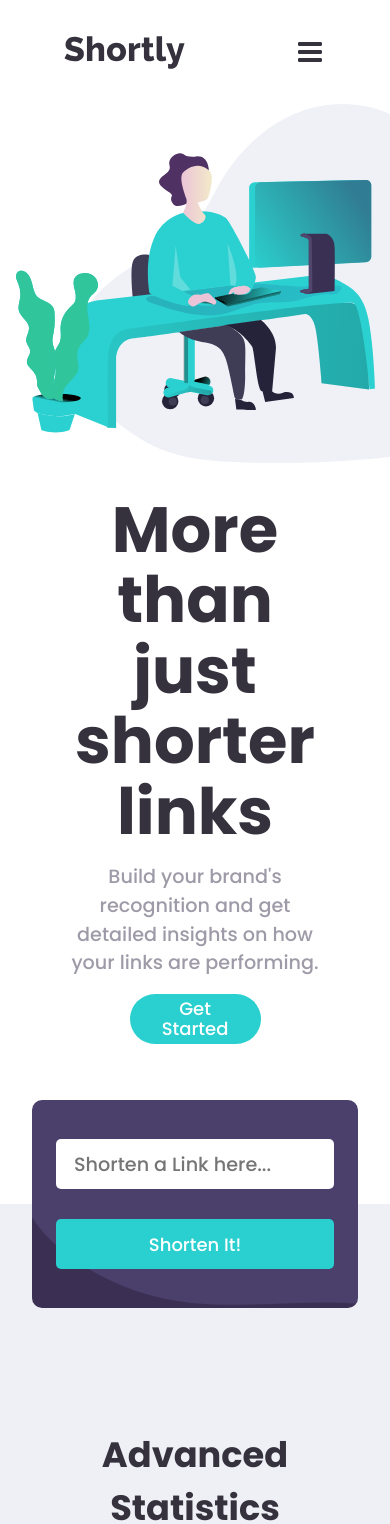
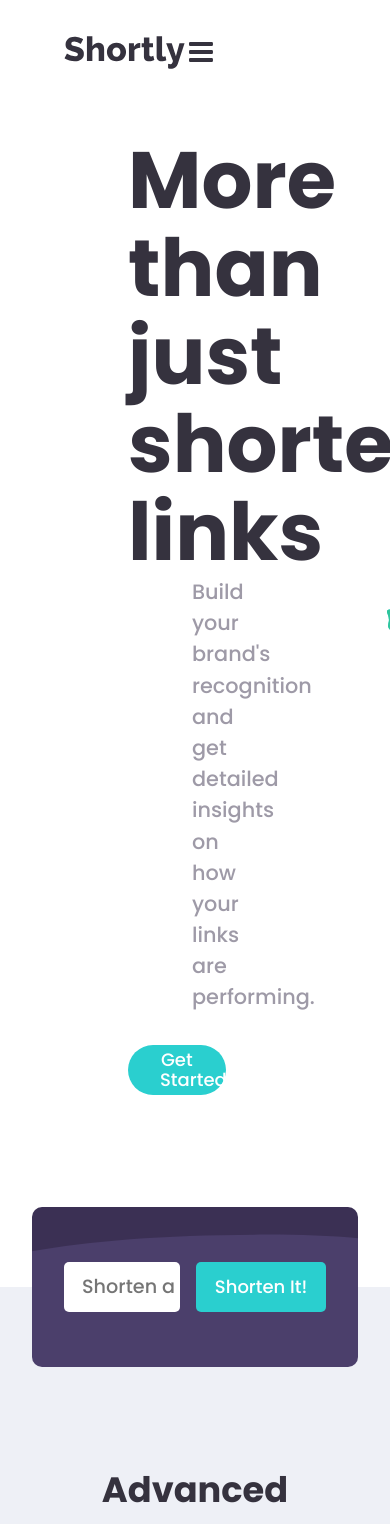
Before and after one commit to flp-pcll/url-shortener-app, a React (Create React App) app: page / in a window 390 px wide. Shown: the top 1524 px of the page. Built offline with nearby package versions, Linux system fonts and the light colour scheme.

Commit message:
reseted media query

```diff
--- a/src/components/Header/HeaderArea.module.css
+++ b/src/components/Header/HeaderArea.module.css
@@ -25,15 +25,3 @@
 .logo-area svg {
     fill: var(--very-dark-blue);
 }
-
-@media screen and (max-width: 1000px) {
-    .logo-area {
-        flex-grow: 1;
-        justify-content: flex-start;
-    }
-    .nav-content {
-        align-items: flex-end;
-        align-content: flex-end;
-        flex-grow: 0;
-    }
-}
--- a/src/components/HeroArea/HeroArea.module.css
+++ b/src/components/HeroArea/HeroArea.module.css
@@ -12,27 +12,3 @@
     left: 4rem;
     margin: 2rem 0 10rem 0;
 }
-
-@media screen and (max-width: 1000px) {
-    .hero-area {
-        flex-direction: column-reverse;
-        left: 0;
-        text-align: center;
-        margin-bottom: 8rem;
-    }
-
-    .hero-area img {
-        width: 100%
-    }
-}
-
-@media screen and (max-width: 450px) {
-    .hero-area {
-        margin-bottom: 8rem;
-    }
-    .hero-area img {
-        width: 140%;
-        margin: 0 1rem;
-    }
-
-}
--- a/src/components/HeroArea/HeroImage/HeroImage.module.css
+++ b/src/components/HeroArea/HeroImage/HeroImage.module.css
@@ -6,9 +6,3 @@
     width: 123%;
     height: auto;
 }
-
-@media screen and (max-width: 1080px) {
-    .hero-img-area img {
-        width: 118%;
-    }
-}
--- a/src/components/HeroArea/HeroText.js/HeroText.module.css
+++ b/src/components/HeroArea/HeroText.js/HeroText.module.css
@@ -43,38 +43,3 @@
         width: 50%;
     }
 }
-
-@media screen and (max-width: 1080px) {
-    .hero-text_container h1 {
-        font-size: 4rem;
-    }
-    .hero-text_container p {
-        font-size: 1.2rem;
-        margin-right: 1rem;
-    }
-}
-
-@media screen and (max-width: 1000px) {
-    .hero-text_container p {
-        margin: 1rem 0;
-    }
-
-}
-
-
-/* @media screen and (max-width: 500px) {
-    .hero-text_container {
-        margin: 1.8rem 0;
-    }
-    .hero-text_container h1 {
-        font-size: 2.5rem;
-    }
-    .hero-text_container p {
-        margin: 1rem 2rem;
-        font-size: 1rem;
-    }
-
-    .hero-text_container__control button {
-        width: 90%;
-    }
-} */
--- a/src/components/ShortenerArea/ShortenedLink/ShortenedLink.module.css
+++ b/src/components/ShortenerArea/ShortenedLink/ShortenedLink.module.css
@@ -57,39 +57,3 @@
     position: relative;
     bottom: 15px;
 }
-
-@media screen and (max-width: 830px) {
-    .shortened-link_container {
-        height: 100%;
-    }
-    .shortened-link_container--card {
-        flex-direction: column;
-        padding: 1rem;
-    }
-    .shortened-link_links-area {
-        flex-direction: column;
-        align-items: flex-start;
-        align-content: stretch;
-        width: 100%;
-    }
-
-    .shortened-link_links-area span {
-        width: 100%;
-    }
-
-    .shortened-link__originalURL {
-        border-bottom: 1px solid var(--gray);
-        margin-bottom: .5rem;
-        padding-bottom: .5rem;
-    }
-
-    .shortened-link-area {
-        text-align: left;
-        margin-bottom: 1rem;
-    }
-
-    .shortened-link_controls-area {
-        width: 100%;
-        margin: 0;
-    }
-}
--- a/src/components/ShortenerArea/ShortenerArea.module.css
+++ b/src/components/ShortenerArea/ShortenerArea.module.css
@@ -4,9 +4,3 @@
     position: relative;
     bottom: 5rem;
 }
-
-@media screen and (max-width: 830px) {
-    .shortener-area {
-        bottom: calc(208px / 2);
-    }
-}
--- a/src/components/ShortenerArea/ShortenerForm/ShortenerForm.module.css
+++ b/src/components/ShortenerArea/ShortenerForm/ShortenerForm.module.css
@@ -63,31 +63,3 @@
     font-style: italic;
     color: var(--red);
 }
-
-@media screen and (max-width: 830px) {
-    .shortener-form_card {
-        background-image: url('../../../assets/images/bg-shorten-mobile.svg');
-        background-repeat: no-repeat;
-        background-size: cover;
-        background-position: center;
-    }
-
-    .shortener-form {
-        flex-direction: column;
-        justify-content: space-around;
-        margin: 0 1.5rem;
-        padding: 1.5rem 0;
-    }
-    .shortener-form_form-controls {
-        margin: 0;
-        width: 100%;
-        flex-grow: 0;
-    }
-
-    .shortener-form_form-actions {
-        width: 100%;
-    }
-    .shortener-form_form-actions button {
-        width: 100%;
-    }
-}
```
